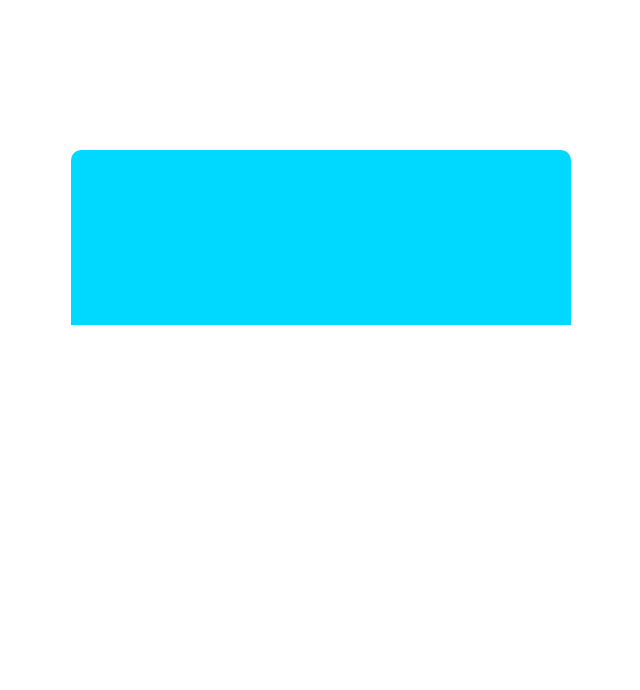
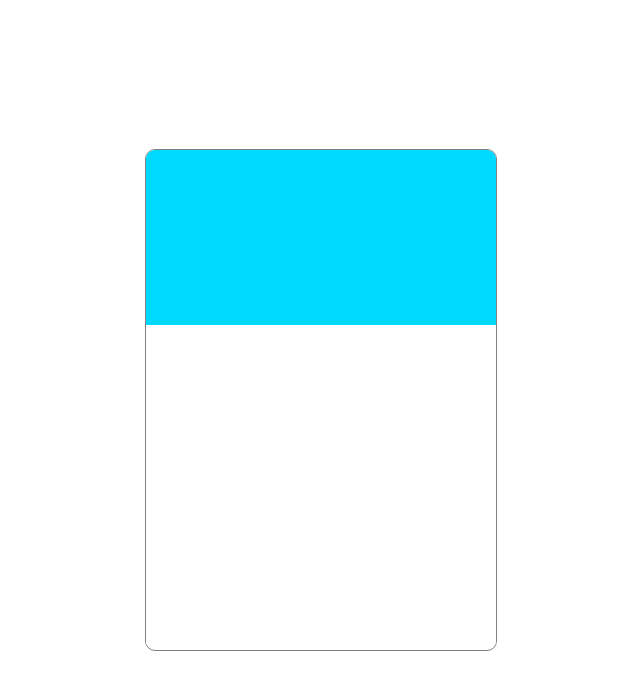
Before and after one commit to Shivam7530/Project_1, a plain HTML site: page index.html in a window 1280 px wide. Shown: the whole page, without its empty margins (319-959 px from the left). Drawn offline with nearby package versions, Linux system fonts and the light colour scheme.

Commit message:
Defined cards

```diff
--- a/index.css
+++ b/index.css
@@ -235,10 +235,15 @@ button img {
 }
 
 .cards {
+  border-radius: 1rem;
+  overflow: hidden;
+  border: 1px solid gray;
+}
+
+.card_primary,
+.card_secondary {
   width: 50rem;
   height: 50rem;
-  border-radius: 1rem;
-  overflow: hidden;
 }
 
 .card_head {
@@ -258,3 +263,14 @@ button img {
 .card__head_secondary {
   background-color: var(--Primary_color);
 }
+
+@media screen and (min-width: 1024px) {
+  .card_primary {
+    width: 35rem;
+    height: 50rem;
+  }
+  .card_secondary {
+    width: 40rem;
+    height: 55rem;
+  }
+}
--- a/index.html
+++ b/index.html
@@ -20,7 +20,7 @@
 
   <body>
     <div class="wrap">
-      <section class="cards">
+      <section class="cards card_primary">
         <div class="card_head card__head_primary"></div>
         <div class="card_body"></div>
       </section>
```
Also changed, not shown: Components/cards.html (+14 -0 lines).
